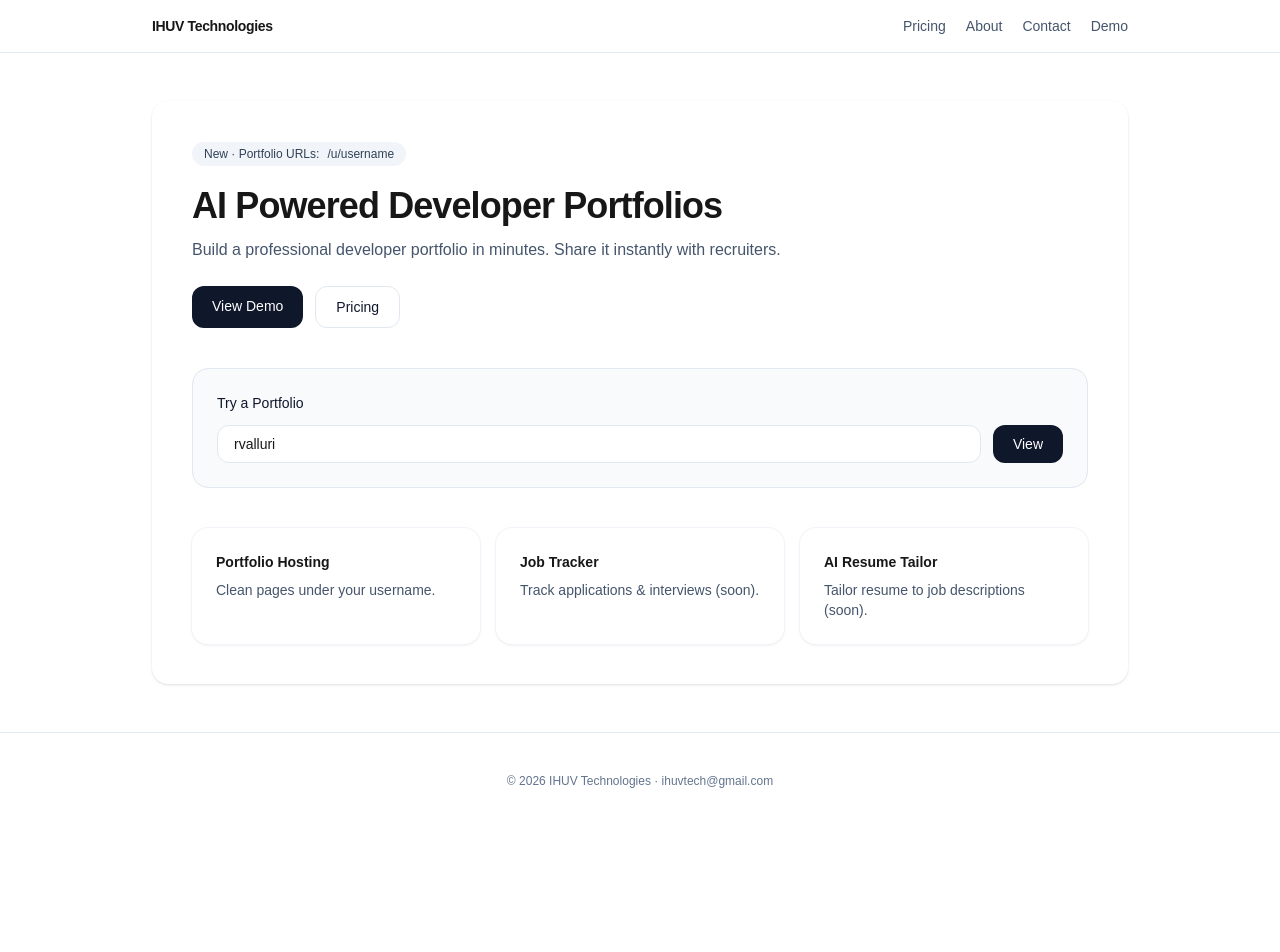
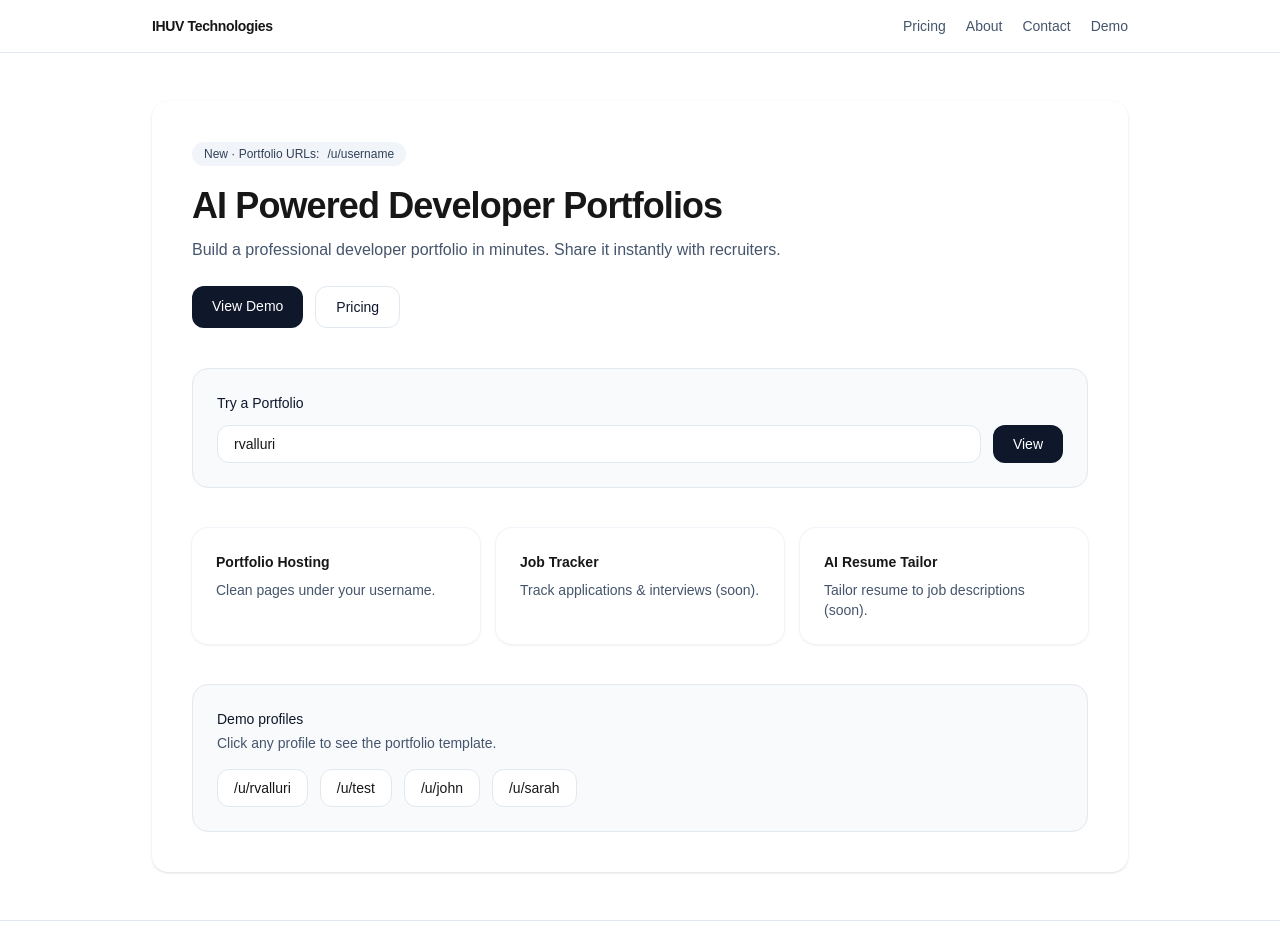
Before and after one commit to ihuvtech/ihuv-site, a Next.js app: page / in a window 1280 px wide. Shown: the top 952 px of the page. Before the commit the page ends 829 px from the top, so only its background shows below. Built offline with nearby package versions, Linux system fonts and the light colour scheme.

Commit message:
update 3

```diff
--- /dev/null
+++ b/app/not-found.tsx
@@ -0,0 +1,34 @@
+import Link from "next/link";
+
+export default function NotFound() {
+  return (
+    <main className="min-h-screen bg-slate-50">
+      <div className="mx-auto max-w-5xl px-6 py-16">
+        <div className="rounded-2xl bg-white p-10 shadow-sm ring-1 ring-slate-100">
+          <div className="text-xs font-semibold uppercase tracking-wider text-slate-500">
+            404
+          </div>
+          <h1 className="mt-2 text-3xl font-semibold">Page not found</h1>
+          <p className="mt-3 text-slate-600">
+            The page you’re looking for doesn’t exist yet.
+          </p>
+
+          <div className="mt-6 flex gap-3">
+            <Link
+              href="/"
+              className="rounded-xl bg-slate-900 px-5 py-2.5 text-sm font-medium text-white hover:bg-slate-800"
+            >
+              Go Home
+            </Link>
+            <Link
+              href="/u/rvalluri"
+              className="rounded-xl border border-slate-200 bg-white px-5 py-2.5 text-sm font-medium text-slate-900 hover:bg-slate-50"
+            >
+              View Demo Portfolio
+            </Link>
+          </div>
+        </div>
+      </div>
+    </main>
+  );
+}
--- a/app/page.tsx
+++ b/app/page.tsx
@@ -39,6 +39,7 @@ export default function Home() {
             </Link>
           </div>
 
+          {/* Try a Portfolio */}
           <div className="mt-10 rounded-2xl border border-slate-200 bg-slate-50 p-6">
             <div className="text-sm font-medium text-slate-900">Try a Portfolio</div>
             <div className="mt-3 flex gap-3">
@@ -60,6 +61,7 @@ export default function Home() {
             </div>
           </div>
 
+          {/* Features */}
           <div className="mt-10 grid gap-4 md:grid-cols-3">
             {[
               { title: "Portfolio Hosting", desc: "Clean pages under your username." },
@@ -75,6 +77,41 @@ export default function Home() {
               </div>
             ))}
           </div>
+
+          {/* Demo Profiles */}
+          <div className="mt-10 rounded-2xl border border-slate-200 bg-slate-50 p-6">
+            <div className="text-sm font-medium text-slate-900">Demo profiles</div>
+            <p className="mt-1 text-sm text-slate-600">
+              Click any profile to see the portfolio template.
+            </p>
+
+            <div className="mt-4 flex flex-wrap gap-3 text-sm">
+              <a
+                className="rounded-xl border border-slate-200 bg-white px-4 py-2 hover:bg-slate-50"
+                href="/u/rvalluri"
+              >
+                /u/rvalluri
+              </a>
+              <a
+                className="rounded-xl border border-slate-200 bg-white px-4 py-2 hover:bg-slate-50"
+                href="/u/test"
+              >
+                /u/test
+              </a>
+              <a
+                className="rounded-xl border border-slate-200 bg-white px-4 py-2 hover:bg-slate-50"
+                href="/u/john"
+              >
+                /u/john
+              </a>
+              <a
+                className="rounded-xl border border-slate-200 bg-white px-4 py-2 hover:bg-slate-50"
+                href="/u/sarah"
+              >
+                /u/sarah
+              </a>
+            </div>
+          </div>
         </section>
       </div>
     </main>
```
